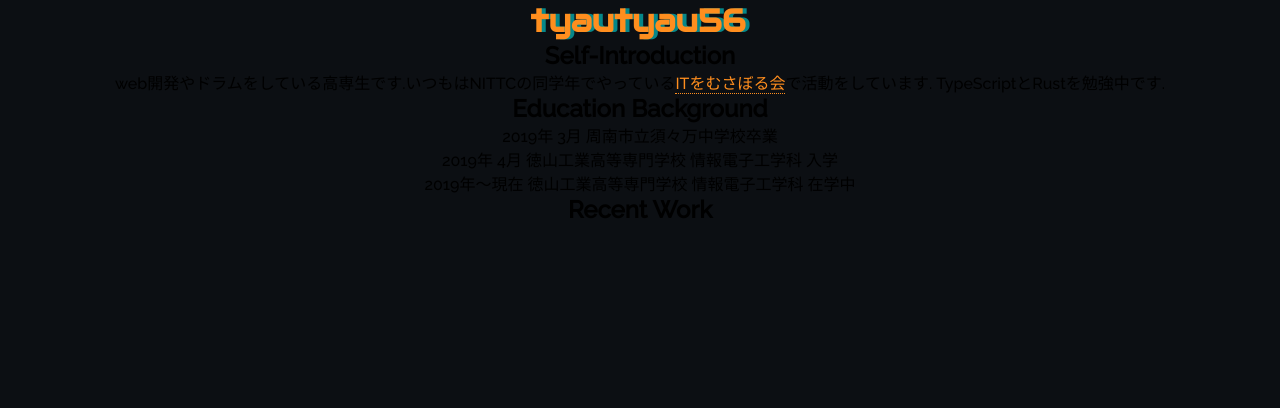
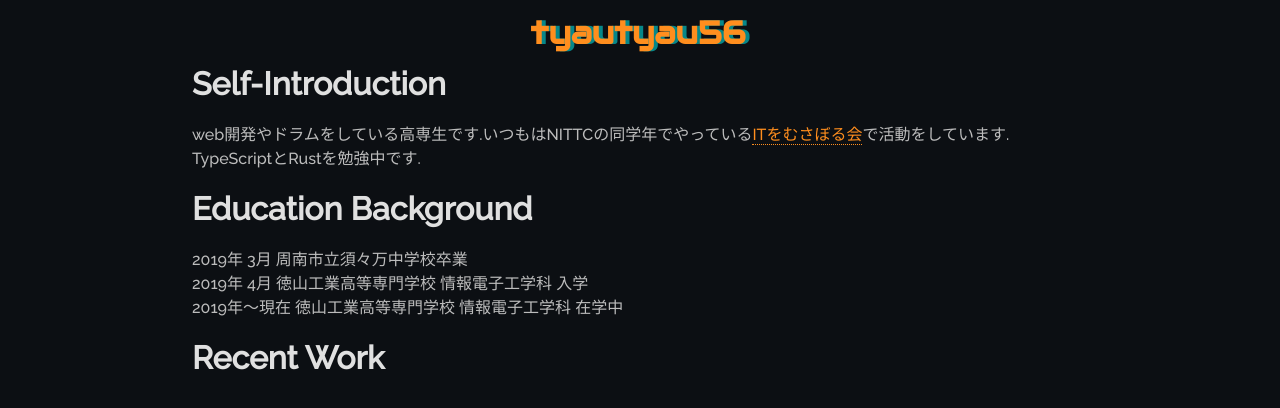
Before and after one commit to tyautyau56/portfolio, a React app: page / in a window 1280 px wide. Shown: the top 408 px of the page. Built offline with nearby package versions, Linux system fonts and the light colour scheme.

Commit message:
change global.scss

```diff
--- a/src/global.scss
+++ b/src/global.scss
@@ -2,17 +2,24 @@
 
 $orange: #ff8e1e;
 $background: #0c0f13;
-$red : hsla(0, 100%, 50%, 0.5);
+$red: hsla(0, 100%, 50%, 0.5);
 $cyan: hsla(180, 100%, 50%, 0.5);
+$textColor: #bcbcbc;
+$aHovered: #33ffcc;
 
 *,
 ::after,
 ::before {
+    box-sizing: content-box;
+}
+
+body {
     margin: 0;
     padding: 0;
     font-family: 'Raleway', 'M PLUS Rounded 1c', sans-serif;
-    box-sizing: content-box;
     background: $background;
+    color: $textColor;
+    line-height: 1.5em;
 }
 
 #root {
@@ -22,12 +29,17 @@ $cyan: hsla(180, 100%, 50%, 0.5);
 
 a {
     text-decoration: none;
-    border-bottom: dotted 1px $orange;
+    border-bottom: dotted 1px;
     color: $orange;
+    transition: color 0.5s;
+    &:hover {
+        color: $aHovered;
+    }
+}
 
-    &:hover {
-        color: #007ffe;
-    }
+h2 {
+    font-size: 2em;
+    color: #e0e0e0;
 }
 
 header {
@@ -35,10 +47,27 @@ header {
     .title {
         font-family: 'Audiowide', sans-serif;
         text-shadow: -2px 0 $orange, 2px 0 $cyan;
-        color: hsla(0, 0%, 0%, 0.0);
+        color: hsla(0, 0%, 0%, 0);
+        cursor: default;
+        user-select: none;
+    }
+}
+
+ul {
+    list-style: none;
+    padding-left: 0;
+}
+
+@mixin section_style {
+    @for $value from 1 through 3 {
+        #section_#{$value} {
+            width: 70%;
+            margin: 0 auto;
+        }
     }
 }
 
 #main {
-    text-align: center;
+    text-align: left;
+    @include section_style;
 }
```
